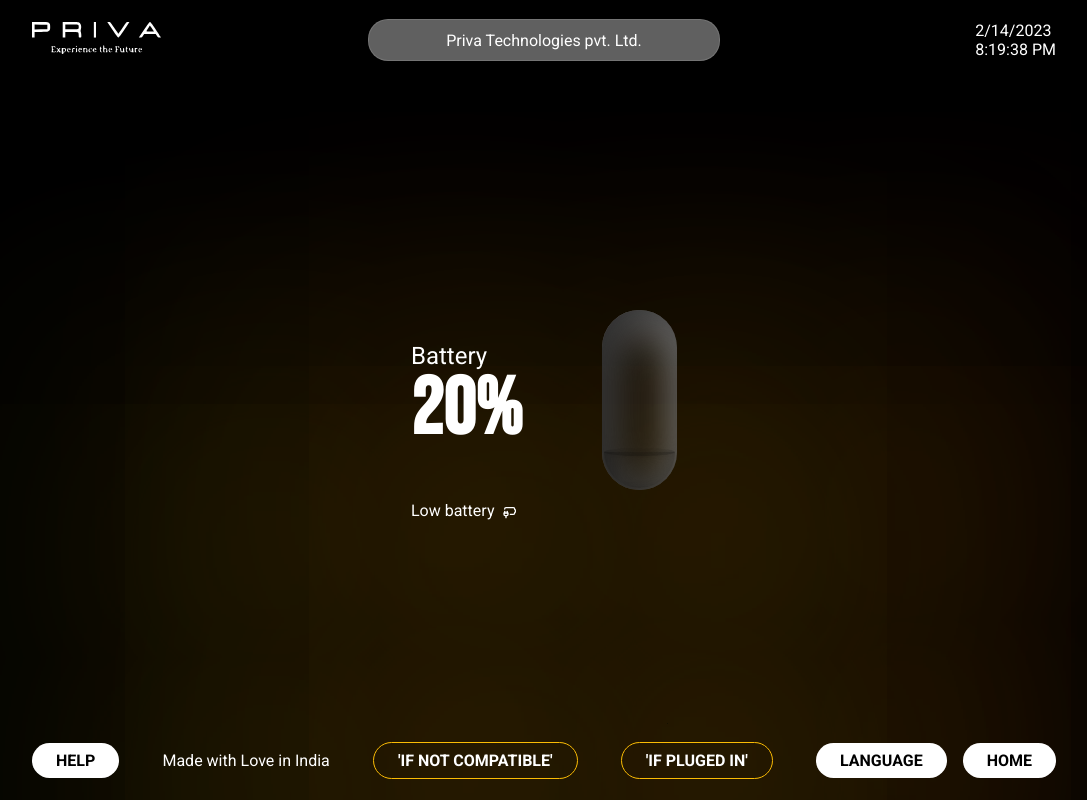
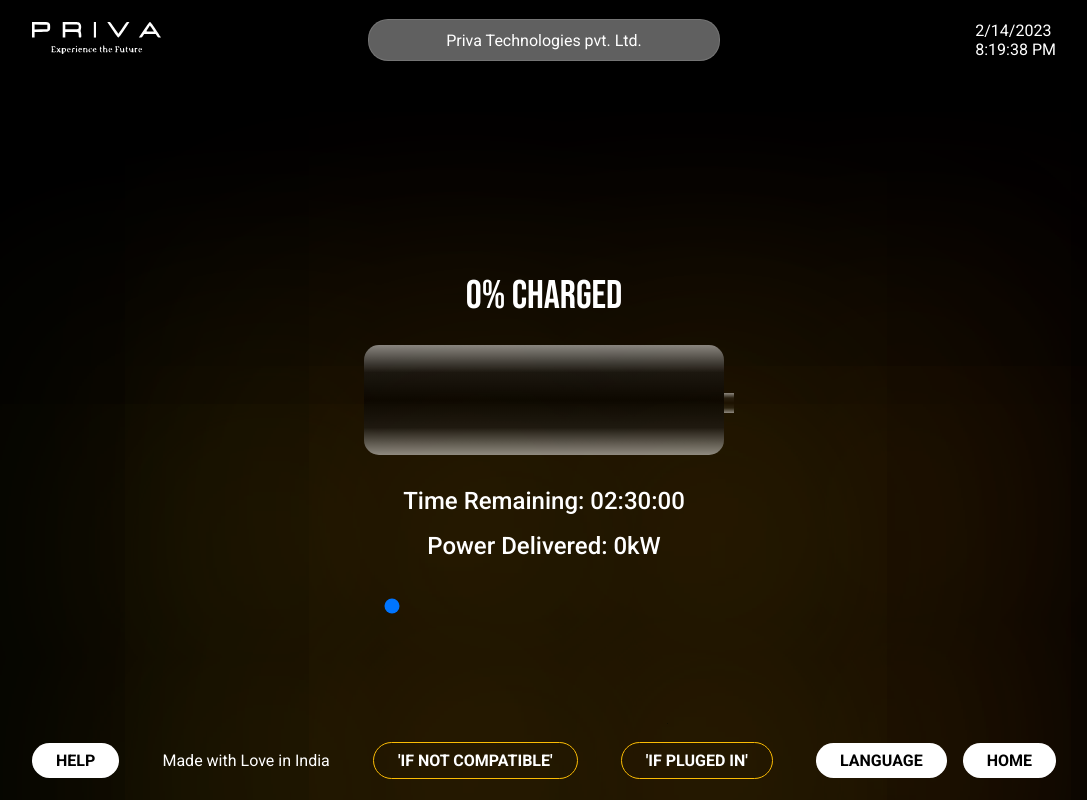
Before and after one commit to exploresahil/Priva-React-Team, a React (Vite) app: page /Priva-React-Team/PrivaCharging in a window 1280 px wide. Shown: the whole page, without its empty margins (96-1183 px from the left). Built offline with nearby package versions, Linux system fonts and the light colour scheme.

Commit message:
Updated Charging Page

```diff
--- a/src/Components/PrivaCharging/PrivaCharging.jsx
+++ b/src/Components/PrivaCharging/PrivaCharging.jsx
@@ -1,39 +1,82 @@
-import { useState } from "react";
-import { TbBatteryCharging2 } from "react-icons/tb";
+import React, { useState } from "react";
 
 import "./PrivaCharging.scss";
 
 const PrivaCharging = () => {
-  const [value, setValue] = useState(0);
+  const [rangeValue, setRangeValue] = useState(0);
+  const startingTime = "02:30:00"; // set the starting time here
+  const [power, setPower] = useState(0); // initial power delivered is 0
 
   const handleChange = (event) => {
-    setValue(event.target.value);
+    const inputVal = event.target.value;
+    const maxPower = 500; // set maximum power delivered
+
+    setRangeValue(inputVal);
+    setPower((inputVal / 100) * maxPower);
   };
 
-  const dialStyle = {
-    transform: `rotate(${(value / 100) * 180}deg)`,
+  // convert starting time to seconds
+  const startingTimeInSeconds = startingTime
+    .split(":")
+    .reduce((acc, val, index) => acc + val * Math.pow(60, 2 - index), 0);
+
+  // convert progress from percentage to seconds
+  const remainingSeconds = Math.round(
+    ((100 - rangeValue) * startingTimeInSeconds) / 100
+  );
+
+  // calculate remaining hours, minutes, and seconds
+  const remainingHours = Math.floor(remainingSeconds / 3600);
+  const remainingMinutes = Math.floor((remainingSeconds % 3600) / 60);
+  const remainingSecondsFormatted = remainingSeconds % 60;
+
+  // format the remaining time as "hh:mm:ss"
+  const remainingTime = `${remainingHours
+    .toString()
+    .padStart(2, "0")}:${remainingMinutes
+    .toString()
+    .padStart(2, "0")}:${remainingSecondsFormatted
+    .toString()
+    .padStart(2, "0")}`;
+
+  const divStyle = {
+    width: `${rangeValue}%`,
+    backgroundColor: (() => {
+      switch (true) {
+        case rangeValue < 25:
+          return "#ea4335";
+        case rangeValue < 50:
+          return "#fbbc04";
+        case rangeValue < 75:
+          return "#4285f4";
+        default:
+          return "#34a853";
+      }
+    })(),
   };
 
   return (
     <div className="privaMainDiv">
-      <div class="battery">
-        <div class="battery__card">
-          <div class="battery__data">
-            <p class="battery__text">Battery</p>
-            <h1 class="battery__percentage">20%</h1>
+      <div className="charging-container">
+        <h2 className="percentage">{rangeValue}% Charged</h2>
+        <h2 className="remainimg-time">Time Remaining: {remainingTime}</h2>
+        <h2 className="power">Power Delivered: {power}kW</h2>
+        <div className="battery-visual-plus"></div>
+        <div className="battery-container-main">
+          <div className="battery-visual"></div>
 
-            <p class="battery__status">
-              Low battery
-              <TbBatteryCharging2 />
-            </p>
-          </div>
-
-          <div class="battery__pill">
-            <div class="battery__level">
-              <div class="battery__liquid"></div>
-            </div>
+          <div class="battery-container">
+            <div className="battery-level" style={divStyle}></div>
           </div>
         </div>
+        <input
+          type="range"
+          min="0"
+          max="100"
+          id="chargingSlider"
+          value={rangeValue}
+          onChange={handleChange}
+        />
       </div>
     </div>
   );
--- a/src/Components/PrivaCharging/PrivaCharging.scss
+++ b/src/Components/PrivaCharging/PrivaCharging.scss
@@ -1,147 +1,129 @@
 @use "../../Veriables.scss" as v;
 
-/*=============== BATTERY ===============*/
-.battery {
-  height: 50vh;
-  width: 25vw;
+.charging-container {
   display: flex;
+  flex-direction: column;
+  gap: 2em;
   align-items: center;
   justify-content: center;
-  margin: 0 1.5rem;
+  position: relative;
+  height: 100%;
 
-  &__card {
+  .battery-container-main {
     position: relative;
-    width: 100%;
-    height: 240px;
-    background-color: var(--container-color);
-    padding: 1.5rem 2rem;
-    border-radius: 1.5rem;
+    width: 350px;
+    height: 100px;
+    z-index: 6;
+    border-radius: 15px;
+    padding: 5px;
+    overflow: hidden;
     display: flex;
-    gap: 5em;
     justify-content: center;
     align-items: center;
-    align-items: center;
-  }
-  &__text {
-    margin-bottom: -0.5rem;
-    font-size: 1.5em;
-  }
-  &__percentage {
-    font-size: var(--biggest-font-size);
-    font-size: 5em;
-    font-family: v.$bebas;
-  }
-  &__status {
-    position: absolute;
-    bottom: 1.5rem;
-    display: flex;
-    align-items: center;
-    column-gap: 0.5rem;
-    font-size: var(--smaller-font-size);
 
-    & i {
-      font-size: 1.25rem;
+    .battery-visual {
+      position: absolute;
+      width: 360px;
+      height: 110px;
+      background: linear-gradient(
+        rgba(255, 255, 255, 1) 0%,
+        rgba(30, 30, 30, 1) 25%,
+        rgba(0, 0, 0, 1) 50%,
+        rgba(30, 30, 30, 1) 75%,
+        rgba(255, 255, 255, 1) 100%
+      );
+      opacity: 0.5;
+      mix-blend-mode: screen;
+      border-radius: 10px;
     }
-  }
-  &__pill {
-    position: relative;
-    width: 75px;
-    height: 180px;
-    background-color: var(--container-color);
-    box-shadow: inset 20px 0px 48px hsl(0, 0%, 16%),
-      inset -4px 12px 48px hsl(0, 0%, 56%);
-    border-radius: 3rem;
-    justify-self: flex-end;
-    transform: rotateX("90deg");
-  }
-  &__level {
-    position: absolute;
-    inset: 2px;
-    border-radius: 3rem;
-    overflow: hidden;
-  }
-  &__liquid {
-    position: absolute;
-    bottom: 0;
-    left: 0;
-    right: 0;
-    height: 36px;
-    background: var(--gradient-color-red);
-    box-shadow: inset -10px 0px 12px hsla(0, 0%, 0%, 0.1),
-      inset 12px 0px 12px hsla(0, 0%, 0%, 0.15);
-    transition: 0.3s;
 
-    &::after {
-      content: "";
-      position: absolute;
-      height: 8px;
-      background: var(--gradient-color-red);
-      box-shadow: inset 0px -3px 6px hsla(0, 0%, 0%, 0.2);
-      left: 0;
-      right: 0;
-      margin: 0 auto;
-      top: -4px;
-      border-radius: 50%;
+    .battery-container {
+      width: 100%;
+      height: 100%;
+      //background-color: red;
+      border-radius: 10px;
+      overflow: hidden;
+
+      .battery-level {
+        height: 100%;
+        transition: all 200ms ease-in-out;
+        border-radius: 10px;
+      }
     }
   }
 }
 
-/* Full battery icon color */
-.green-color {
-  background: var(--gradient-color-green);
+.battery-visual-plus {
+  position: absolute;
+  background: linear-gradient(
+    rgba(255, 255, 255, 1) 0%,
+    rgba(30, 30, 30, 1) 25%,
+    rgba(0, 0, 0, 1) 50%,
+    rgba(30, 30, 30, 1) 75%,
+    rgba(255, 255, 255, 1) 100%
+  );
+  width: 10px;
+  height: 20px;
+  right: -10px;
+  bottom: 48%;
+  opacity: 0.5;
+  mix-blend-mode: screen;
 }
 
-/* Battery charging animation */
-.animated-green {
-  background: var(--gradient-color-green);
-  animation: animated-charging-battery 1.2s infinite alternate;
+.percentage {
+  position: absolute;
+  z-index: 55;
+  font-family: v.$bebas;
+  font-size: 2.5rem;
+  font-weight: 100;
+  top: 30%;
 }
 
-/* Low battery animation */
-.animated-red {
-  background: var(--gradient-color-red);
-  animation: animated-low-battery 1.2s infinite alternate;
+.remainimg-time {
+  position: absolute;
+  font-weight: 500;
+  bottom: 32%;
 }
 
-.animated-green,
-.animated-red,
-.green-color {
-  -webkit-background-clip: text;
-  color: transparent;
+.power {
+  position: absolute;
+  font-weight: 500;
+  bottom: 25%;
 }
 
-@keyframes animated-charging-battery {
-  0% {
-    text-shadow: none;
-  }
-  100% {
-    text-shadow: 0 0 6px hsl(92, 90%, 68%);
+#chargingSlider {
+  border: none !important;
+  appearance: none !important;
+  webkit-appearance: none !important;
+  margin: 10px 0;
+  height: 3em;
+  outline: none;
+  background: none;
+  box-shadow: none;
+  width: 25vw;
+
+  position: absolute;
+  bottom: 10vh;
+}
+
+#chargingSlider::-moz-range-thumb {
+  box-shadow: 0px 0px 0px #000000, 0px 0px 0px #0d0d0d;
+  border: 0px solid #000000;
+  border-radius: 2em;
+  background: v.$yellow;
+  cursor: pointer;
+  width: 2em;
+  height: 1.2em;
+
+  &:hover,
+  &:focus {
+    background: v.$blue;
   }
 }
 
-@keyframes animated-low-battery {
-  0% {
-    text-shadow: none;
-  }
-  100% {
-    text-shadow: 0 0 8px hsl(7, 89%, 46%);
-  }
+#chargingSlider::-moz-range-track {
+  cursor: pointer;
+  background: v.$light;
+  border-radius: 2em;
+  height: 0.2em !important;
 }
-
-/* Liquid battery with gradient color */
-.gradient-color-red,
-.gradient-color-red::after {
-  background: var(--gradient-color-red);
-}
-.gradient-color-orange,
-.gradient-color-orange::after {
-  background: var(--gradient-color-orange);
-}
-.gradient-color-yellow,
-.gradient-color-yellow::after {
-  background: var(--gradient-color-yellow);
-}
-.gradient-color-green,
-.gradient-color-green::after {
-  background: var(--gradient-color-green);
-}
```
